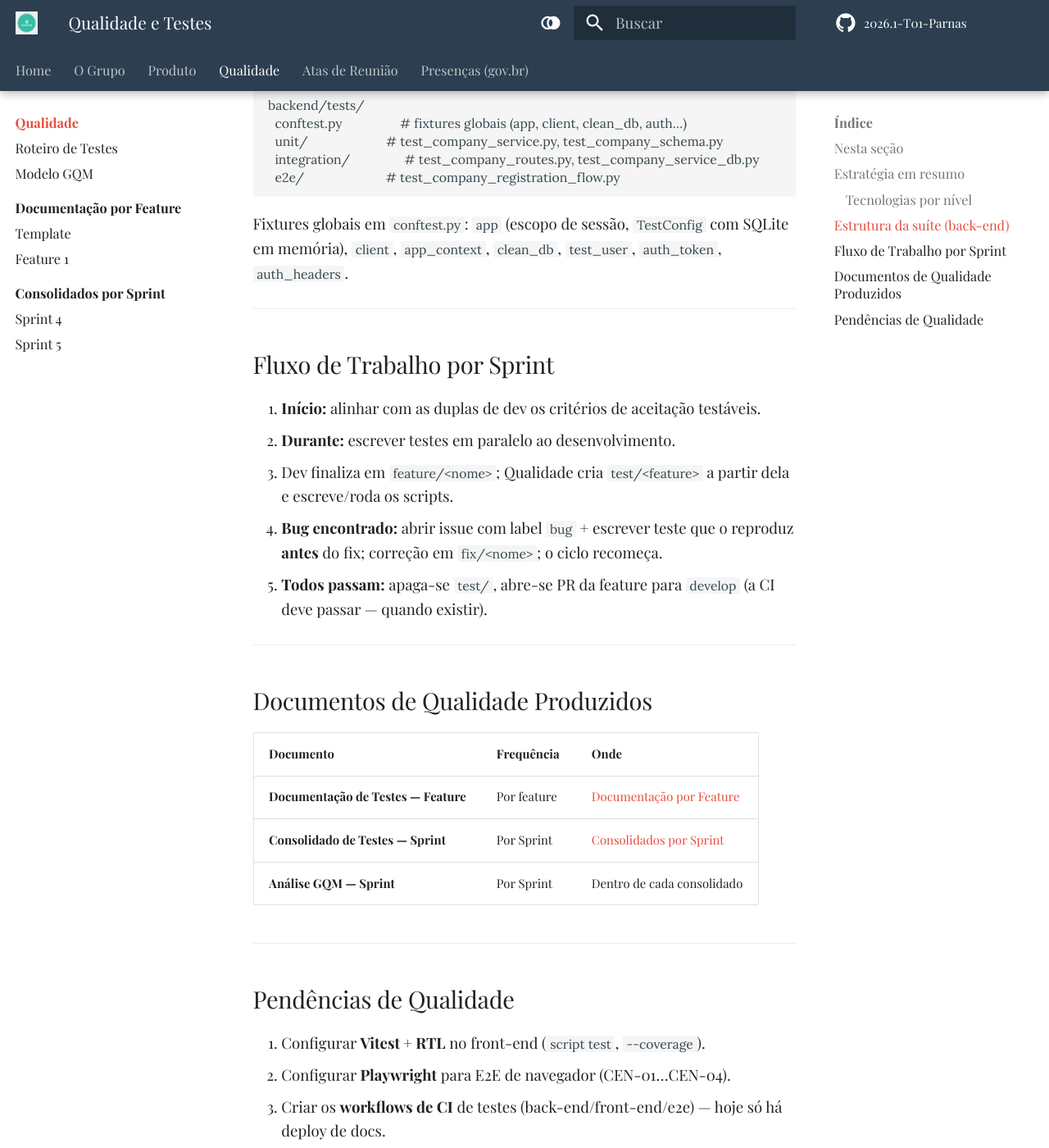
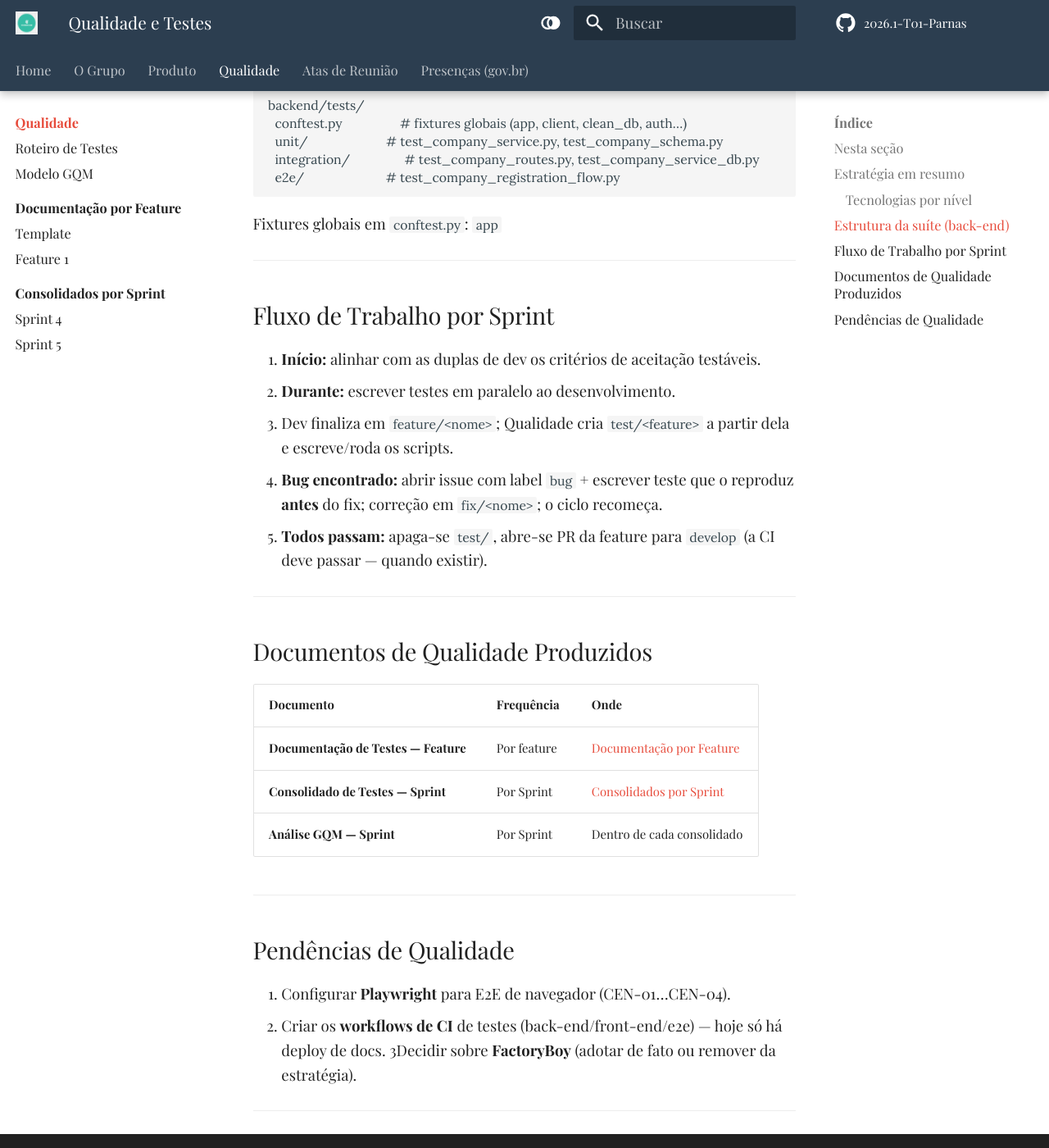
Before and after one commit to FGA0138-MDS-Ajax/2026.1-T01-Parnas, an MkDocs documentation site: the page built from docs/qualidade/index.md, in a window 1280 px wide and 1400 px high, scrolled down 1991 px. Shown: the whole window at 82% size. Built offline with MkDocs 1.6.1 and Material for MkDocs 9.7.7, drawn with Linux system fonts in a browser that asks for light colours; some web fonts are replaced; comment, search, counter and statistics services are not loaded.

Commit message:
docs: qualidade/sprints/index

````diff
--- a/docs/qualidade/index.md
+++ b/docs/qualidade/index.md
@@ -58,9 +58,7 @@ backend/tests/
   e2e/                        # test_company_registration_flow.py
 ```
 
-Fixtures globais em `conftest.py`: `app` (escopo de sessão, `TestConfig` com
-SQLite em memória), `client`, `app_context`, `clean_db`, `test_user`,
-`auth_token`, `auth_headers`.
+Fixtures globais em `conftest.py`: `app`
 
 ---
 ## Fluxo de Trabalho por Sprint
@@ -77,19 +75,18 @@ SQLite em memória), `client`, `app_context`, `clean_db`, `test_user`,
 ---
 ## Documentos de Qualidade Produzidos
 
-| Documento                            | Frequência  | Onde                                          |
-|--------------------------------------|-------------|-----------------------------------------------|
-| **Documentação de Testes — Feature** | Por feature | [Documentação por Feature](features/index.md) |
-| **Consolidado de Testes — Sprint**   | Por Sprint  | [Consolidados por Sprint](sprints/index.md)   |
-| **Análise GQM — Sprint**             | Por Sprint  | Dentro de cada consolidado                    |
+| Documento                            | Frequência  | Onde                                            |
+|--------------------------------------|-------------|-------------------------------------------------|
+| **Documentação de Testes — Feature** | Por feature | [Documentação por Feature](features/index.md)   |
+| **Consolidado de Testes — Sprint**   | Por Sprint  | [Consolidados por Sprint](sprints/index.md)     |
+| **Análise GQM — Sprint**             | Por Sprint  | Dentro de cada consolidado                      |
 
 ---
 ## Pendências de Qualidade
 
-1. Configurar **Vitest + RTL** no front-end (`script test`, `--coverage`).
-2. Configurar **Playwright** para E2E de navegador (CEN-01…CEN-04).
-3. Criar os **workflows de CI** de testes (back-end/front-end/e2e) — hoje só há
+1. Configurar **Playwright** para E2E de navegador (CEN-01…CEN-04).
+2. Criar os **workflows de CI** de testes (back-end/front-end/e2e) — hoje só há
    deploy de docs.
-4. Decidir sobre **FactoryBoy** (adotar de fato ou remover da estratégia).
+3Decidir sobre **FactoryBoy** (adotar de fato ou remover da estratégia).
 
 ---
````
Also changed, not shown: 1 other file.
